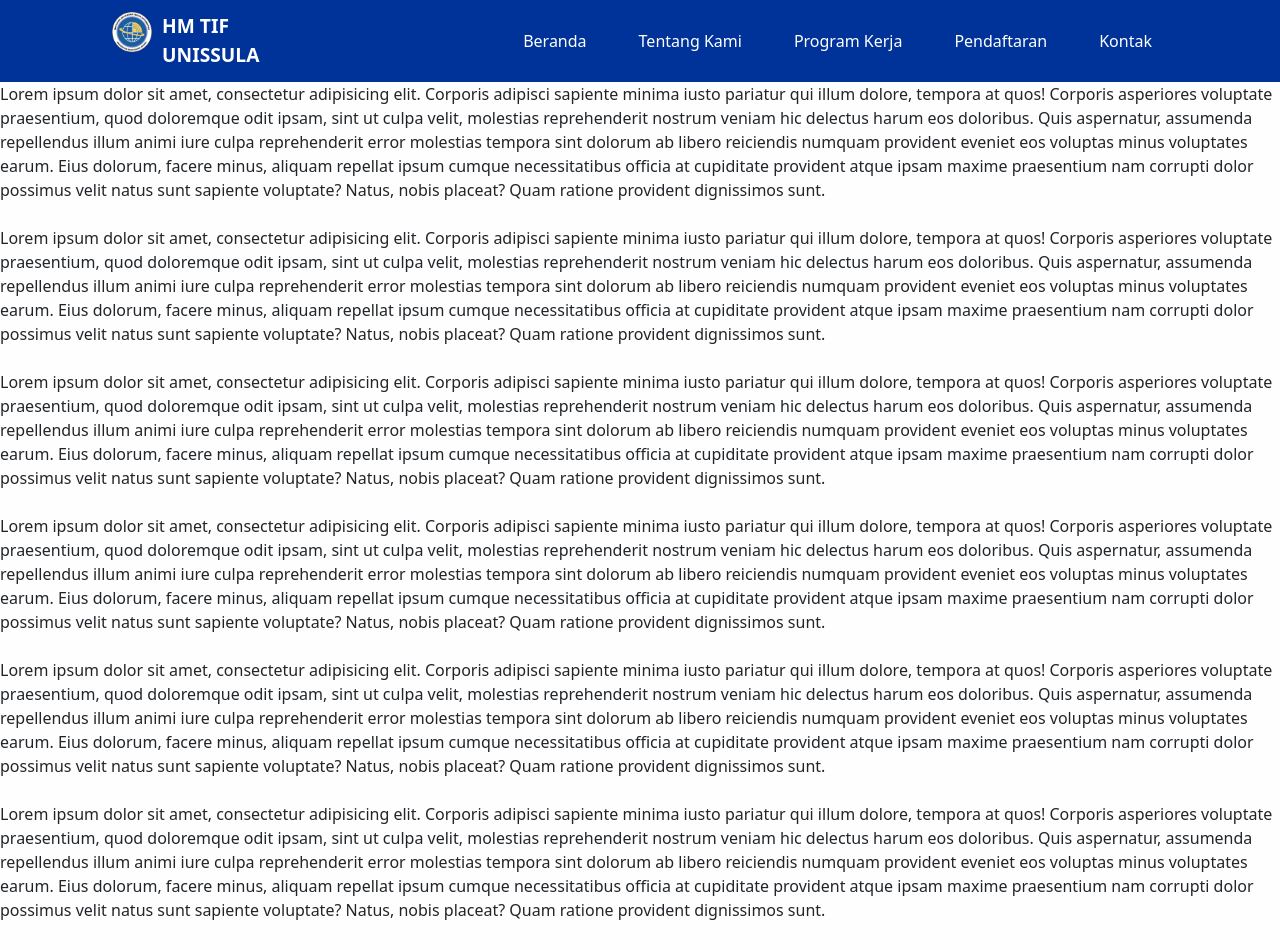
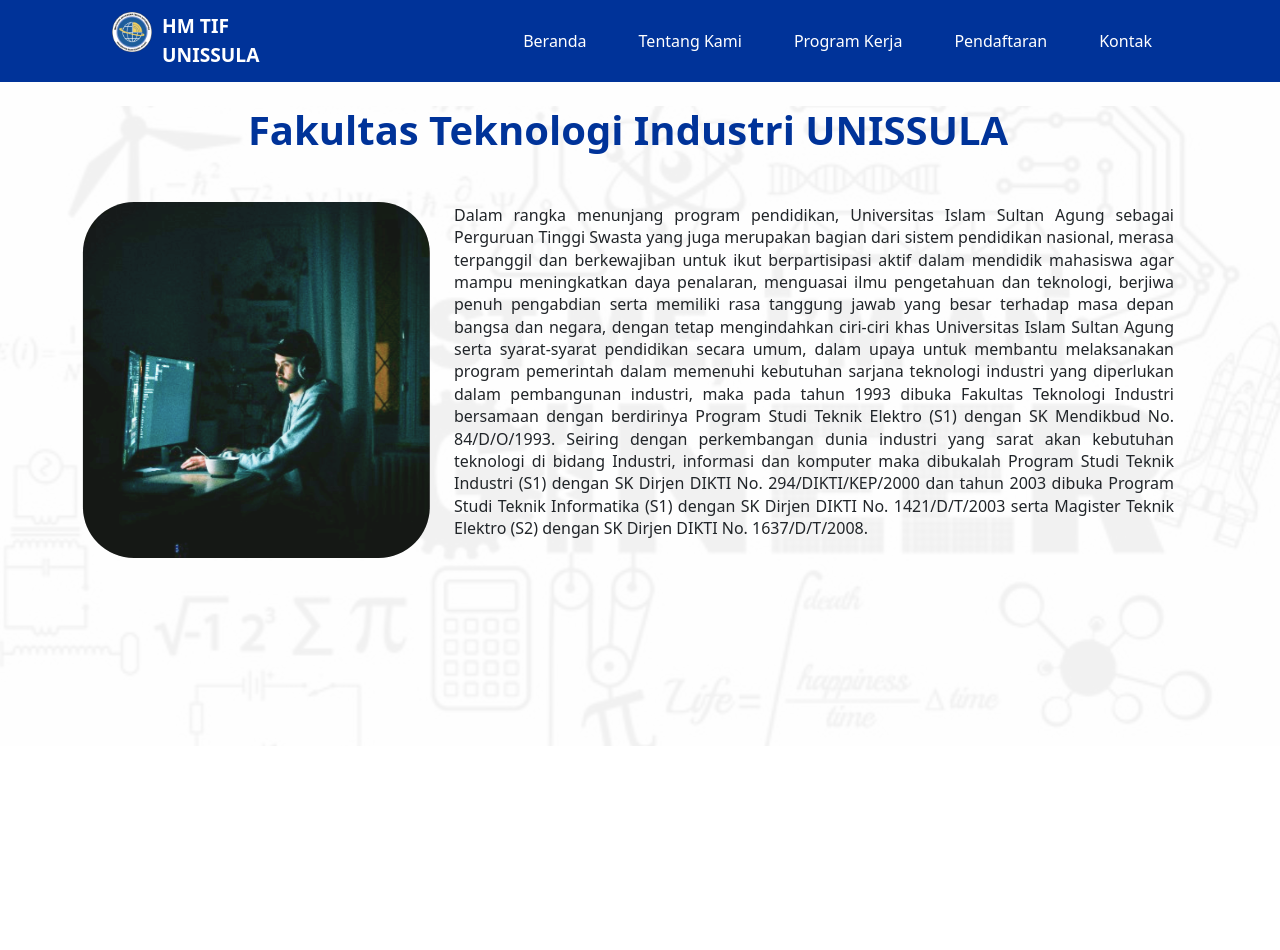
Before and after one commit to HM-TeknikInformatika/FE-WebTIF, a React (Vite) app: page /tentang in a window 1280 px wide. Shown: the top 950 px of the page. After the commit the page ends 800 px from the top, so only its background shows below. Built offline with nearby package versions, Linux system fonts and the light colour scheme.

Commit message:
add page AboutUS

```diff
--- a/src/component/pages/Navbar/tentang.jsx
+++ b/src/component/pages/Navbar/tentang.jsx
@@ -1,54 +1,66 @@
-import React from "react";
+import bg from "../../../../public/assets/img/ProfileBackground.svg";
+import image from "../../../../public/assets/img/ImageProfile.svg";
 
 export const Tentang = () => {
   return (
-        <div>
-            <div>
-                Lorem ipsum dolor sit amet, consectetur adipisicing elit. Corporis adipisci sapiente minima iusto pariatur qui illum dolore, tempora at quos! Corporis asperiores voluptate praesentium, quod doloremque odit ipsam, sint ut culpa velit, molestias reprehenderit nostrum veniam hic delectus harum eos doloribus. Quis aspernatur, assumenda repellendus illum animi iure culpa reprehenderit error molestias tempora sint dolorum ab libero reiciendis numquam provident eveniet eos voluptas minus voluptates earum. Eius dolorum, facere minus, aliquam repellat ipsum cumque necessitatibus officia at cupiditate provident atque ipsam maxime praesentium nam corrupti dolor possimus velit natus sunt sapiente voluptate? Natus, nobis placeat? Quam ratione provident dignissimos sunt.
+    <div
+      style={{
+        backgroundImage: `url(${bg})`,
+        backgroundPosition: "center",
+        backgroundSize: "cover",
+        width: "100%",
+        height: "auto", // Mengatur tinggi agar mengikuti konten
+        minHeight: "80vh", // Menambahkan minHeight agar setidaknya 80vh di layar kecil
+      }}
+    >
+      <div className="container d-flex mt-2 mt-sm-4 align-items-center justify-content-between gap-3">
+        <div className="row w-100 align-items-center">
+          <h2
+            className="mb-2 mb-md-5 fs-1 fs-sm-[2.2rem] text-center text-sm-center col-12"
+            style={{
+              fontWeight: "600",
+              color: "#003399",
+            }}
+          >
+            Fakultas Teknologi Industri UNISSULA
+          </h2>
+          <div className="col-12 col-md-4 d-flex justify-content-center mb-4 mb-md-0">
+            <img
+              className="img-fluid"
+              style={{ width: "100%", height: "auto", maxHeight: "60vh", objectFit: "contain" }}
+              src={image}
+              alt="foto"
+            />
           </div>
-            <br /><div>
-                Lorem ipsum dolor sit amet, consectetur adipisicing elit. Corporis adipisci sapiente minima iusto pariatur qui illum dolore, tempora at quos! Corporis asperiores voluptate praesentium, quod doloremque odit ipsam, sint ut culpa velit, molestias reprehenderit nostrum veniam hic delectus harum eos doloribus. Quis aspernatur, assumenda repellendus illum animi iure culpa reprehenderit error molestias tempora sint dolorum ab libero reiciendis numquam provident eveniet eos voluptas minus voluptates earum. Eius dolorum, facere minus, aliquam repellat ipsum cumque necessitatibus officia at cupiditate provident atque ipsam maxime praesentium nam corrupti dolor possimus velit natus sunt sapiente voluptate? Natus, nobis placeat? Quam ratione provident dignissimos sunt.
+
+          {/* Teks */}
+          <div className="col-12 col-md-8 d-flex flex-column justify-content-center">
+            <p style={{ textAlign: "justify", fontSize: "1rem", lineHeight: "1.4" }}>
+              Dalam rangka menunjang program pendidikan, Universitas Islam
+              Sultan Agung sebagai Perguruan Tinggi Swasta yang juga merupakan
+              bagian dari sistem pendidikan nasional, merasa terpanggil dan
+              berkewajiban untuk ikut berpartisipasi aktif dalam mendidik
+              mahasiswa agar mampu meningkatkan daya penalaran, menguasai ilmu
+              pengetahuan dan teknologi, berjiwa penuh pengabdian serta memiliki
+              rasa tanggung jawab yang besar terhadap masa depan bangsa dan
+              negara, dengan tetap mengindahkan ciri-ciri khas Universitas Islam
+              Sultan Agung serta syarat-syarat pendidikan secara umum, dalam
+              upaya untuk membantu melaksanakan program pemerintah dalam
+              memenuhi kebutuhan sarjana teknologi industri yang diperlukan
+              dalam pembangunan industri, maka pada tahun 1993 dibuka Fakultas
+              Teknologi Industri bersamaan dengan berdirinya Program Studi
+              Teknik Elektro (S1) dengan SK Mendikbud No. 84/D/O/1993. Seiring
+              dengan perkembangan dunia industri yang sarat akan kebutuhan
+              teknologi di bidang Industri, informasi dan komputer maka
+              dibukalah Program Studi Teknik Industri (S1) dengan SK Dirjen
+              DIKTI No. 294/DIKTI/KEP/2000 dan tahun 2003 dibuka Program Studi
+              Teknik Informatika (S1) dengan SK Dirjen DIKTI No. 1421/D/T/2003
+              serta Magister Teknik Elektro (S2) dengan SK Dirjen DIKTI No.
+              1637/D/T/2008.
+            </p>
           </div>
-            <br /><div>
-                Lorem ipsum dolor sit amet, consectetur adipisicing elit. Corporis adipisci sapiente minima iusto pariatur qui illum dolore, tempora at quos! Corporis asperiores voluptate praesentium, quod doloremque odit ipsam, sint ut culpa velit, molestias reprehenderit nostrum veniam hic delectus harum eos doloribus. Quis aspernatur, assumenda repellendus illum animi iure culpa reprehenderit error molestias tempora sint dolorum ab libero reiciendis numquam provident eveniet eos voluptas minus voluptates earum. Eius dolorum, facere minus, aliquam repellat ipsum cumque necessitatibus officia at cupiditate provident atque ipsam maxime praesentium nam corrupti dolor possimus velit natus sunt sapiente voluptate? Natus, nobis placeat? Quam ratione provident dignissimos sunt.
         </div>
-            <br /><div>
-                Lorem ipsum dolor sit amet, consectetur adipisicing elit. Corporis adipisci sapiente minima iusto pariatur qui illum dolore, tempora at quos! Corporis asperiores voluptate praesentium, quod doloremque odit ipsam, sint ut culpa velit, molestias reprehenderit nostrum veniam hic delectus harum eos doloribus. Quis aspernatur, assumenda repellendus illum animi iure culpa reprehenderit error molestias tempora sint dolorum ab libero reiciendis numquam provident eveniet eos voluptas minus voluptates earum. Eius dolorum, facere minus, aliquam repellat ipsum cumque necessitatibus officia at cupiditate provident atque ipsam maxime praesentium nam corrupti dolor possimus velit natus sunt sapiente voluptate? Natus, nobis placeat? Quam ratione provident dignissimos sunt.
       </div>
-            <br /><div>
-                Lorem ipsum dolor sit amet, consectetur adipisicing elit. Corporis adipisci sapiente minima iusto pariatur qui illum dolore, tempora at quos! Corporis asperiores voluptate praesentium, quod doloremque odit ipsam, sint ut culpa velit, molestias reprehenderit nostrum veniam hic delectus harum eos doloribus. Quis aspernatur, assumenda repellendus illum animi iure culpa reprehenderit error molestias tempora sint dolorum ab libero reiciendis numquam provident eveniet eos voluptas minus voluptates earum. Eius dolorum, facere minus, aliquam repellat ipsum cumque necessitatibus officia at cupiditate provident atque ipsam maxime praesentium nam corrupti dolor possimus velit natus sunt sapiente voluptate? Natus, nobis placeat? Quam ratione provident dignissimos sunt.
-            </div>
-            <br /><div>
-                Lorem ipsum dolor sit amet, consectetur adipisicing elit. Corporis adipisci sapiente minima iusto pariatur qui illum dolore, tempora at quos! Corporis asperiores voluptate praesentium, quod doloremque odit ipsam, sint ut culpa velit, molestias reprehenderit nostrum veniam hic delectus harum eos doloribus. Quis aspernatur, assumenda repellendus illum animi iure culpa reprehenderit error molestias tempora sint dolorum ab libero reiciendis numquam provident eveniet eos voluptas minus voluptates earum. Eius dolorum, facere minus, aliquam repellat ipsum cumque necessitatibus officia at cupiditate provident atque ipsam maxime praesentium nam corrupti dolor possimus velit natus sunt sapiente voluptate? Natus, nobis placeat? Quam ratione provident dignissimos sunt.
-            </div>
-            <br /><div>
-                Lorem ipsum dolor sit amet, consectetur adipisicing elit. Corporis adipisci sapiente minima iusto pariatur qui illum dolore, tempora at quos! Corporis asperiores voluptate praesentium, quod doloremque odit ipsam, sint ut culpa velit, molestias reprehenderit nostrum veniam hic delectus harum eos doloribus. Quis aspernatur, assumenda repellendus illum animi iure culpa reprehenderit error molestias tempora sint dolorum ab libero reiciendis numquam provident eveniet eos voluptas minus voluptates earum. Eius dolorum, facere minus, aliquam repellat ipsum cumque necessitatibus officia at cupiditate provident atque ipsam maxime praesentium nam corrupti dolor possimus velit natus sunt sapiente voluptate? Natus, nobis placeat? Quam ratione provident dignissimos sunt.
-            </div>
-            <br /><div>
-                Lorem ipsum dolor sit amet, consectetur adipisicing elit. Corporis adipisci sapiente minima iusto pariatur qui illum dolore, tempora at quos! Corporis asperiores voluptate praesentium, quod doloremque odit ipsam, sint ut culpa velit, molestias reprehenderit nostrum veniam hic delectus harum eos doloribus. Quis aspernatur, assumenda repellendus illum animi iure culpa reprehenderit error molestias tempora sint dolorum ab libero reiciendis numquam provident eveniet eos voluptas minus voluptates earum. Eius dolorum, facere minus, aliquam repellat ipsum cumque necessitatibus officia at cupiditate provident atque ipsam maxime praesentium nam corrupti dolor possimus velit natus sunt sapiente voluptate? Natus, nobis placeat? Quam ratione provident dignissimos sunt.
-            </div>
-            <br /><div>
-                Lorem ipsum dolor sit amet, consectetur adipisicing elit. Corporis adipisci sapiente minima iusto pariatur qui illum dolore, tempora at quos! Corporis asperiores voluptate praesentium, quod doloremque odit ipsam, sint ut culpa velit, molestias reprehenderit nostrum veniam hic delectus harum eos doloribus. Quis aspernatur, assumenda repellendus illum animi iure culpa reprehenderit error molestias tempora sint dolorum ab libero reiciendis numquam provident eveniet eos voluptas minus voluptates earum. Eius dolorum, facere minus, aliquam repellat ipsum cumque necessitatibus officia at cupiditate provident atque ipsam maxime praesentium nam corrupti dolor possimus velit natus sunt sapiente voluptate? Natus, nobis placeat? Quam ratione provident dignissimos sunt.
-            </div>
-            <br /><div>
-                Lorem ipsum dolor sit amet, consectetur adipisicing elit. Corporis adipisci sapiente minima iusto pariatur qui illum dolore, tempora at quos! Corporis asperiores voluptate praesentium, quod doloremque odit ipsam, sint ut culpa velit, molestias reprehenderit nostrum veniam hic delectus harum eos doloribus. Quis aspernatur, assumenda repellendus illum animi iure culpa reprehenderit error molestias tempora sint dolorum ab libero reiciendis numquam provident eveniet eos voluptas minus voluptates earum. Eius dolorum, facere minus, aliquam repellat ipsum cumque necessitatibus officia at cupiditate provident atque ipsam maxime praesentium nam corrupti dolor possimus velit natus sunt sapiente voluptate? Natus, nobis placeat? Quam ratione provident dignissimos sunt.
-            </div>
-            <br /><div>
-                Lorem ipsum dolor sit amet, consectetur adipisicing elit. Corporis adipisci sapiente minima iusto pariatur qui illum dolore, tempora at quos! Corporis asperiores voluptate praesentium, quod doloremque odit ipsam, sint ut culpa velit, molestias reprehenderit nostrum veniam hic delectus harum eos doloribus. Quis aspernatur, assumenda repellendus illum animi iure culpa reprehenderit error molestias tempora sint dolorum ab libero reiciendis numquam provident eveniet eos voluptas minus voluptates earum. Eius dolorum, facere minus, aliquam repellat ipsum cumque necessitatibus officia at cupiditate provident atque ipsam maxime praesentium nam corrupti dolor possimus velit natus sunt sapiente voluptate? Natus, nobis placeat? Quam ratione provident dignissimos sunt.
-            </div>
-            <br /><div>
-                Lorem ipsum dolor sit amet, consectetur adipisicing elit. Corporis adipisci sapiente minima iusto pariatur qui illum dolore, tempora at quos! Corporis asperiores voluptate praesentium, quod doloremque odit ipsam, sint ut culpa velit, molestias reprehenderit nostrum veniam hic delectus harum eos doloribus. Quis aspernatur, assumenda repellendus illum animi iure culpa reprehenderit error molestias tempora sint dolorum ab libero reiciendis numquam provident eveniet eos voluptas minus voluptates earum. Eius dolorum, facere minus, aliquam repellat ipsum cumque necessitatibus officia at cupiditate provident atque ipsam maxime praesentium nam corrupti dolor possimus velit natus sunt sapiente voluptate? Natus, nobis placeat? Quam ratione provident dignissimos sunt.
-            </div>
-            <br /><div>
-                Lorem ipsum dolor sit amet, consectetur adipisicing elit. Corporis adipisci sapiente minima iusto pariatur qui illum dolore, tempora at quos! Corporis asperiores voluptate praesentium, quod doloremque odit ipsam, sint ut culpa velit, molestias reprehenderit nostrum veniam hic delectus harum eos doloribus. Quis aspernatur, assumenda repellendus illum animi iure culpa reprehenderit error molestias tempora sint dolorum ab libero reiciendis numquam provident eveniet eos voluptas minus voluptates earum. Eius dolorum, facere minus, aliquam repellat ipsum cumque necessitatibus officia at cupiditate provident atque ipsam maxime praesentium nam corrupti dolor possimus velit natus sunt sapiente voluptate? Natus, nobis placeat? Quam ratione provident dignissimos sunt.
-            </div>
-            <br /><div>
-                Lorem ipsum dolor sit amet, consectetur adipisicing elit. Corporis adipisci sapiente minima iusto pariatur qui illum dolore, tempora at quos! Corporis asperiores voluptate praesentium, quod doloremque odit ipsam, sint ut culpa velit, molestias reprehenderit nostrum veniam hic delectus harum eos doloribus. Quis aspernatur, assumenda repellendus illum animi iure culpa reprehenderit error molestias tempora sint dolorum ab libero reiciendis numquam provident eveniet eos voluptas minus voluptates earum. Eius dolorum, facere minus, aliquam repellat ipsum cumque necessitatibus officia at cupiditate provident atque ipsam maxime praesentium nam corrupti dolor possimus velit natus sunt sapiente voluptate? Natus, nobis placeat? Quam ratione provident dignissimos sunt.
-            </div>
-            <br /><div>
-                Lorem ipsum dolor sit amet, consectetur adipisicing elit. Corporis adipisci sapiente minima iusto pariatur qui illum dolore, tempora at quos! Corporis asperiores voluptate praesentium, quod doloremque odit ipsam, sint ut culpa velit, molestias reprehenderit nostrum veniam hic delectus harum eos doloribus. Quis aspernatur, assumenda repellendus illum animi iure culpa reprehenderit error molestias tempora sint dolorum ab libero reiciendis numquam provident eveniet eos voluptas minus voluptates earum. Eius dolorum, facere minus, aliquam repellat ipsum cumque necessitatibus officia at cupiditate provident atque ipsam maxime praesentium nam corrupti dolor possimus velit natus sunt sapiente voluptate? Natus, nobis placeat? Quam ratione provident dignissimos sunt.
-            </div>
-            <br />
     </div>
   );
 };
```
Also changed, not shown: public/assets/img/ImageProfile.svg (added), public/assets/img/ProfileBackground.svg (added). Lines whose indentation alone changed are shown as unchanged.
